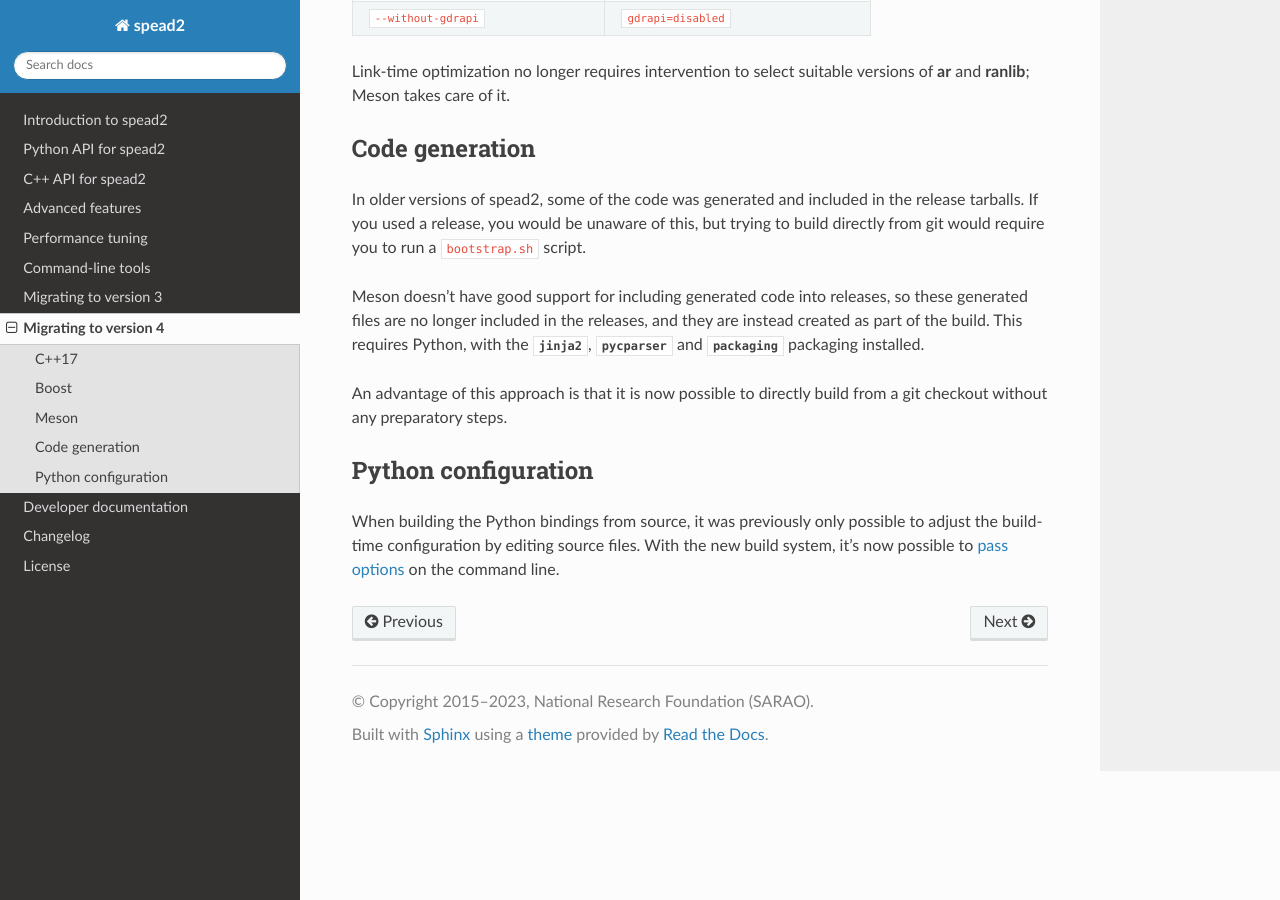
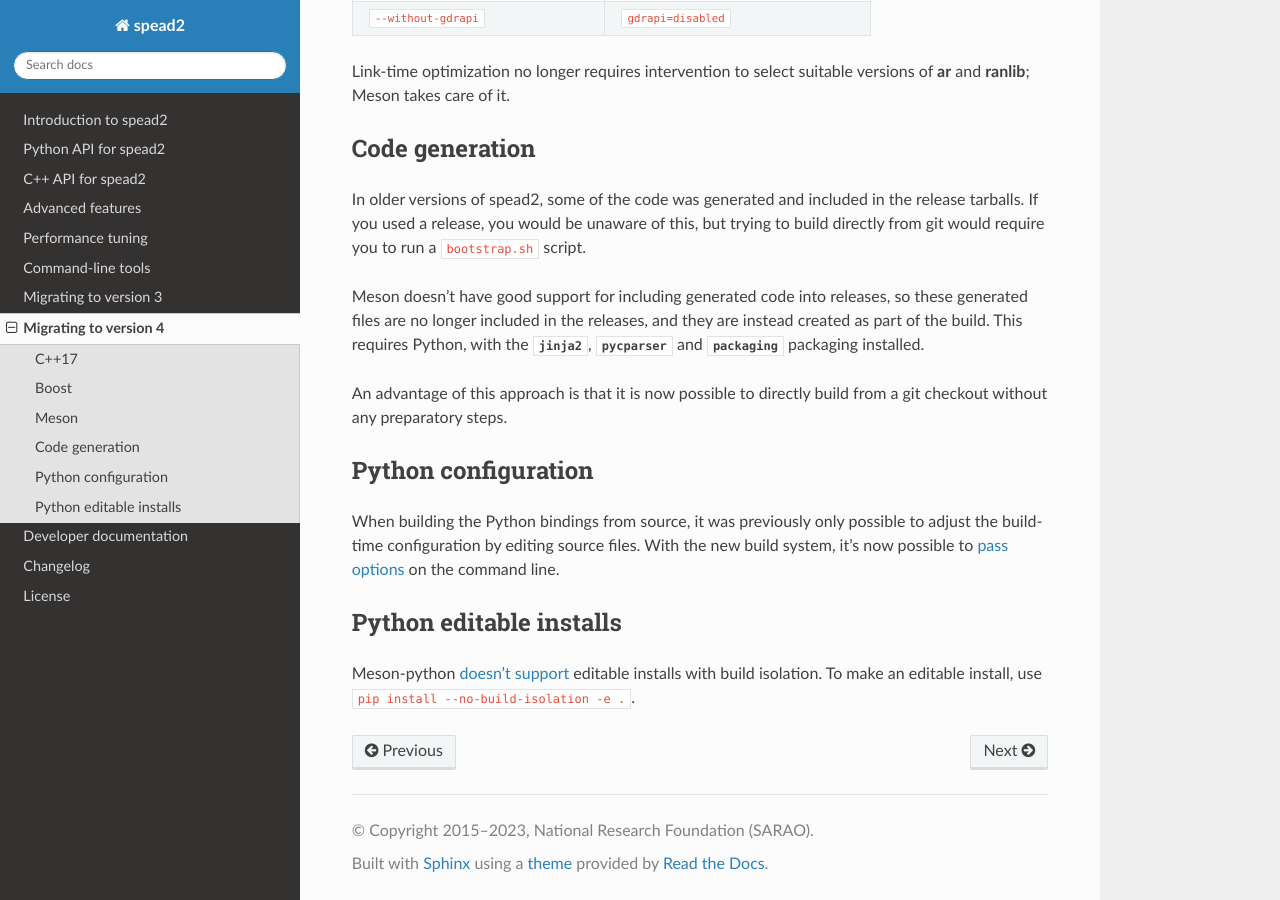
Before and after one commit to ska-sa/spead2, a Sphinx documentation site: the page built from doc/migrate-4.rst, in a window 1280 px wide and 900 px high, scrolled down 1545 px. Built offline with Sphinx 7.4.7 and the Read the Docs theme 2.0.0, drawn with Linux system fonts in a browser that asks for light colours; the version number could not be read and is left out.

Commit message:
Note limitations on editable installs.

```diff
--- a/doc/migrate-4.rst
+++ b/doc/migrate-4.rst
@@ -84,3 +84,10 @@ the new build system, it's now possible to `pass options`_ on the command
 line.
 
 .. _pass options: https://meson-python.readthedocs.io/en/latest/how-to-guides/config-settings.html
+
+Python editable installs
+------------------------
+Meson-python `doesn't support <no-editable_>`_ editable installs with build
+isolation. To make an editable install, use ``pip install --no-build-isolation -e .``.
+
+.. _no-editable: https://meson-python.readthedocs.io/en/latest/how-to-guides/editable-installs.html
```
